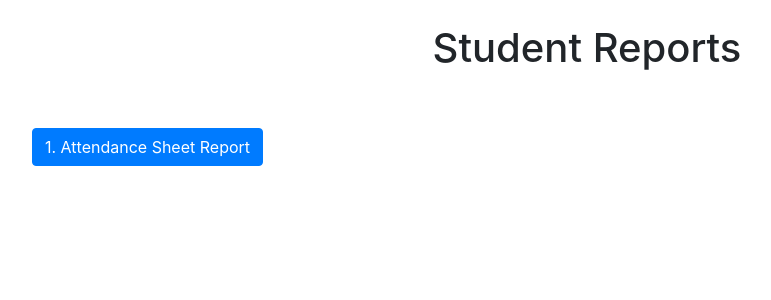
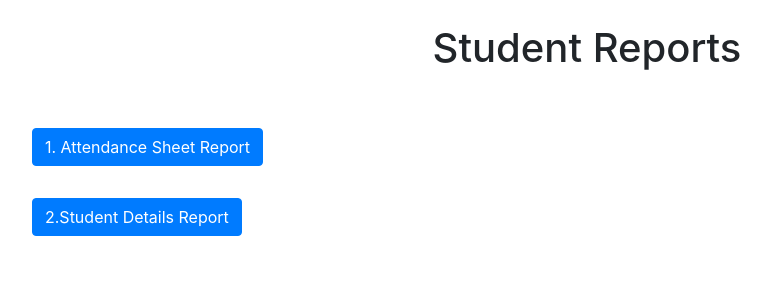
Before and after one commit to diptorh/SMS, a PHP site: page /project_dghs_radio_3/reports.php in a window 1280 px wide. Shown: the part 56-356 px from the top of the page, without its empty margins (53-824 px from the left). Run offline with PHP 8.4, Linux system fonts and the light colour scheme; data that the repository does not hold is empty.

Commit message:
new report code

```diff
--- a/reports.php
+++ b/reports.php
@@ -4,7 +4,24 @@ require_once('connection.php');
 
 
 $sql3 = "select  DISTINCT   class from student_reg order by class asc ";
-$sql_class = mysqli_query($con, $sql3);
+$sql_class = mysqli_query($con, $sql3); // Query for Attendance Sheet Report
+
+$sql5 = "select  DISTINCT   class from student_reg order by class asc ";
+$sql_class5 = mysqli_query($con, $sql5);
+
+
+//$result = mysqli_fetch_assoc($sql_class5);
+//print_r($result);
+// while ($result = mysqli_fetch_assoc($sql_class)) {
+//     $result['class'] ;
+// }
+//print_r($result['class']);
+// $class_id = $result['class'];
+//$sql4 = "SELECT * FROM student_reg where  class=" . $class_id;
+//$class_from_ajax = $_GET['x'];
+// $sql4 = "SELECT * FROM student_reg where class=" . $class_from_ajax;
+// $sql_student_id = mysqli_query($con, $sql4);
+
 
 ?>
 
@@ -21,8 +38,6 @@ $sql_class = mysqli_query($con, $sql3);
                         aria-expanded="false" aria-controls="multiCollapseExample1 multiCollapseExample2">1. Attendance
                         Sheet Report</button>
                 </p>
-
-
 
                 <div class="row">
                     <form action="report_attendance_sheet.php" method="post">
@@ -45,9 +60,10 @@ $sql_class = mysqli_query($con, $sql3);
                             <div class="collapse multi-collapse" id="multiCollapseExample2">
                                 <div class="card card-body">
                                     <div class="form-group">
-                                        <input type="text" required placeholder='MM/DD/YYYY - DATE' class="form-control"
-                                            name='attendance_sheet_report_date' id='attendance_sheet_report_date'
-                                            onfocus="(this.type='date')" onblur="(this.type='text')">
+                                        <input type="text" required placeholder='MM/DD/YYYY - ATTENDANCE DATE'
+                                            class="form-control" name='attendance_sheet_report_date'
+                                            id='attendance_sheet_report_date' onfocus="(this.type='date')"
+                                            onblur="(this.type='text')">
                                     </div>
                                 </div>
                             </div>
@@ -73,6 +89,102 @@ $sql_class = mysqli_query($con, $sql3);
 </div>
 
 
+<div class="container">
+    <form action="report_student_details.php" method="post">
+
+        <div class="row">
+            <div class="col-lg-12">
+
+                <p>
+
+                    <button class="btn btn-primary" type="button" data-toggle="collapse" data-target=".multi-collapse2"
+                        aria-expanded="false" aria-controls="multiCollapseExample1 multiCollapseExample2">2.Student
+                        Details Report</button>
+                </p>
+
+                <div class="row">
+                    <form action="report_attendance_sheet.php" method="post">
+                        <div class="col">
+                            <div class="collapse multi-collapse2" id="multiCollapseExample1">
+                                <div class="card card-body">
+                                    <div class="form-group">
+                                        <select id="student_list2" name="student_class2" class=" form-control "
+                                            required>
+                                            <option value="">--Choose Class --</option>
+                                            <?php while ($res_class2 = mysqli_fetch_assoc($sql_class5)) {
+                                                echo '<option value="' . $res_class2['class'] . '">' . $res_class2['class'] . '</option>';
+                                            } ?>
+                                        </select>
+                                    </div>
+                                </div>
+                            </div>
+                        </div>
+
+                        <div class="col">
+                            <div class="collapse multi-collapse2" id="multiCollapseExample1">
+                                <div class="card card-body">
+                                    <div class="form-group">
+                                        <select id="student_id" name="student_id" class=" form-control " required>
+                                            <option value="">--Choose Student ID --</option>
+
+                                        </select>
+                                    </div>
+                                </div>
+                            </div>
+                        </div>
+
+                        <div class="col">
+                            <div class="collapse multi-collapse2" id="multiCollapseExample2">
+                                <div class="card card-body">
+                                    <div class="form-group text-center">
+                                        <button class="btn btn-success" target="_blank" name="submit2"
+                                            type="submit">Generate
+                                            Report</button>
+                                    </div>
+                                </div>
+                            </div>
+                        </div>
+                    </form>
+                </div>
+
+            </div>
+        </div>
+    </form>
+</div>
+<!-- <div id=resultdiv> </div> -->
+
+
+
 </body>
 
+<script>
+$(document).ready(function() {
+
+
+
+    $('#student_list2').click(function() {
+        //e.preventDefault();
+
+        var fieldval = '';
+        var fieldval = $('#student_list2 option:selected').val();
+
+        if (fieldval != '') {
+            $.ajax({
+                url: 'report_student_details_ajax.php',
+                method: 'GET',
+                data: {
+                    x: fieldval
+                },
+                success: function(data) {
+                    $('#student_id').html(data);
+                }
+
+            });
+        }
+
+    });
+
+});
+</script>
+
 </html>
```
